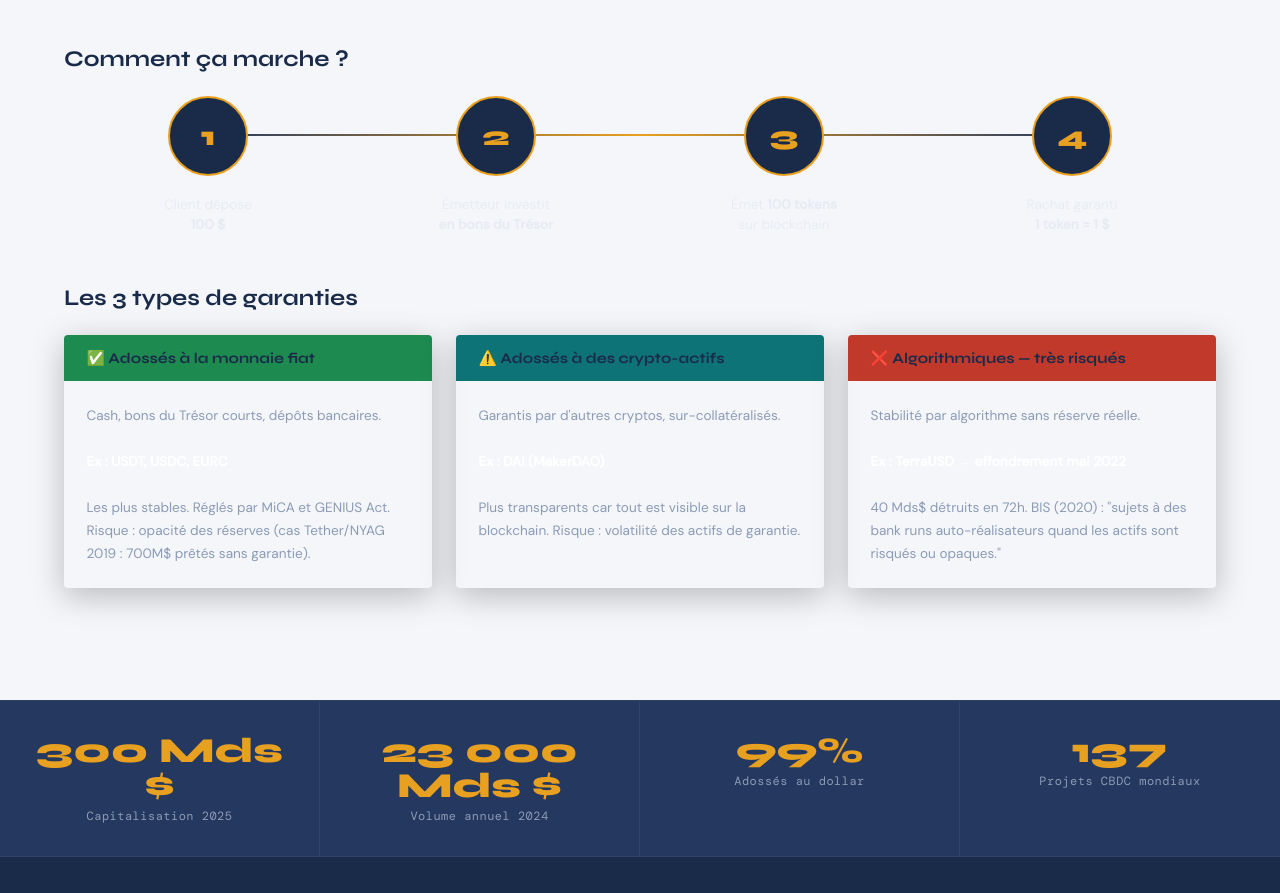
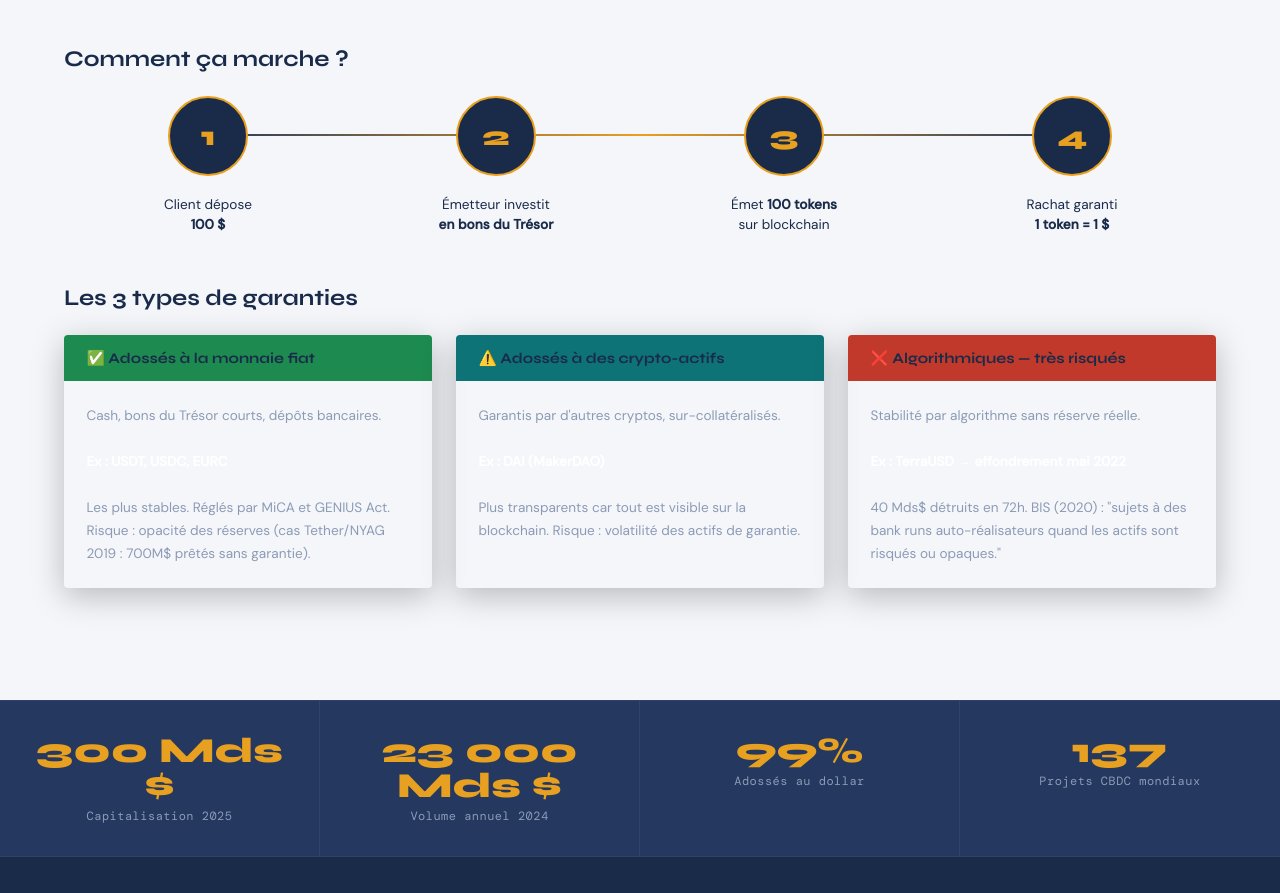
Before and after one commit to Guillaume-TB/Finance-digitale, a plain HTML site: page index.html in a window 1280 px wide. Shown: the part 1474-2367 px from the top of the page. Drawn offline with nearby package versions, Linux system fonts and the light colour scheme.

Commit message:
Update index.html

```diff
--- a/index.html
+++ b/index.html
@@ -781,19 +781,13 @@ footer{background:#0D1B2E;padding:2.5rem 5vw;border-top:1px solid rgba(255,255,2
 
   </div>
 
-  <h3 style="font-family:'Syne',sans-serif;font-size:1.4rem;font-weight:700;margin-bottom:1.5rem" class="reveal">Comment ça marche ?</h3>
-
-  <div class="steps-flow reveal">
-
-    <div class="step"><div class="step-num">1</div><div class="step-label">Client dépose<br><strong>100 $</strong></div></div>
-
-    <div class="step"><div class="step-num">2</div><div class="step-label">Émetteur investit<br><strong>en bons du Trésor</strong></div></div>
-
-    <div class="step"><div class="step-num">3</div><div class="step-label">Émet <strong>100 tokens</strong><br>sur blockchain</div></div>
-
-    <div class="step"><div class="step-num">4</div><div class="step-label">Rachat garanti<br><strong>1 token = 1 $</strong></div></div>
-
-  </div>
+ <h3 style="font-family:'Syne',sans-serif;font-size:1.4rem;font-weight:700;margin-bottom:1.5rem" class="reveal">Comment ça marche ?</h3>
+<div class="steps-flow reveal">
+  <div class="step"><div class="step-num">1</div><div class="step-label" style="color: #1A2B4A;">Client dépose<br><strong>100 $</strong></div></div>
+  <div class="step"><div class="step-num">2</div><div class="step-label" style="color: #1A2B4A;">Émetteur investit<br><strong>en bons du Trésor</strong></div></div>
+  <div class="step"><div class="step-num">3</div><div class="step-label" style="color: #1A2B4A;">Émet <strong>100 tokens</strong><br>sur blockchain</div></div>
+  <div class="step"><div class="step-num">4</div><div class="step-label" style="color: #1A2B4A;">Rachat garanti<br><strong>1 token = 1 $</strong></div></div>
+</div>
 
   <h3 style="font-family:'Syne',sans-serif;font-size:1.4rem;font-weight:700;margin-bottom:1.5rem" class="reveal">Les 3 types de garanties</h3>
 
```
